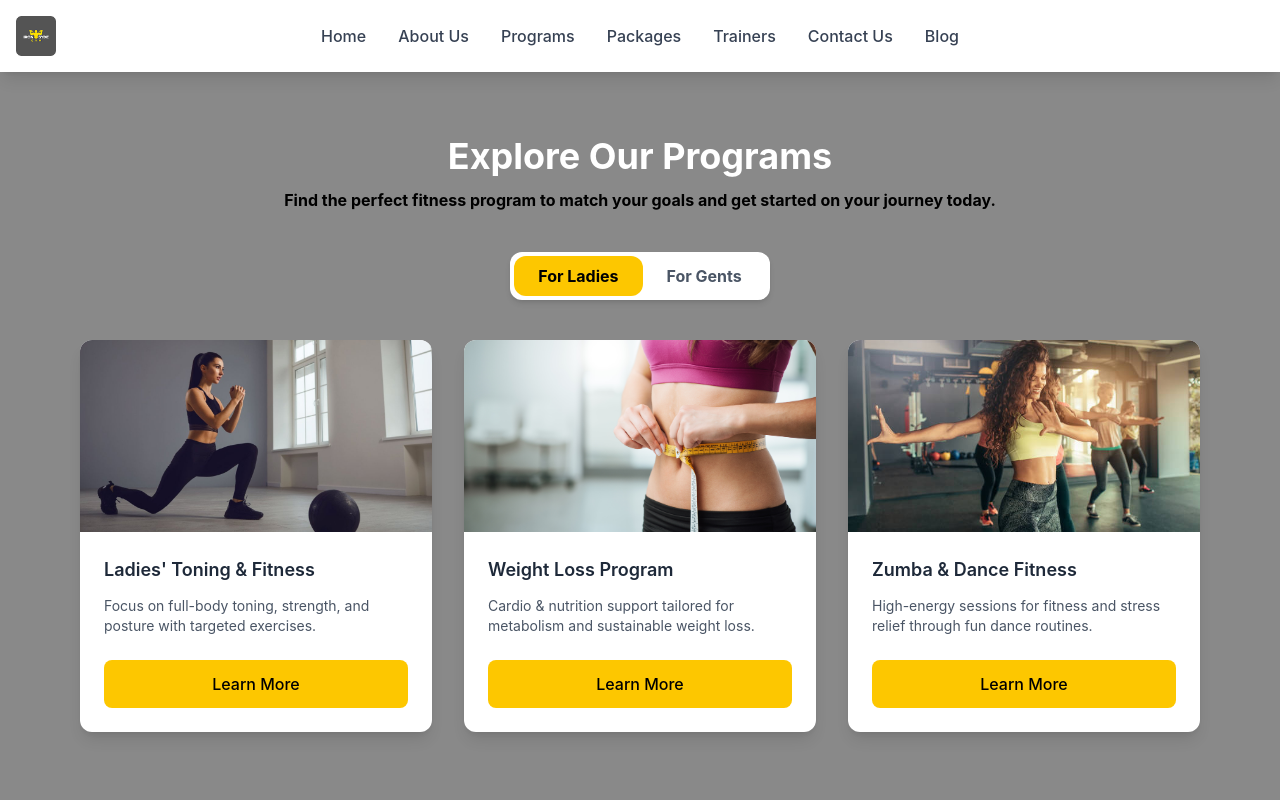
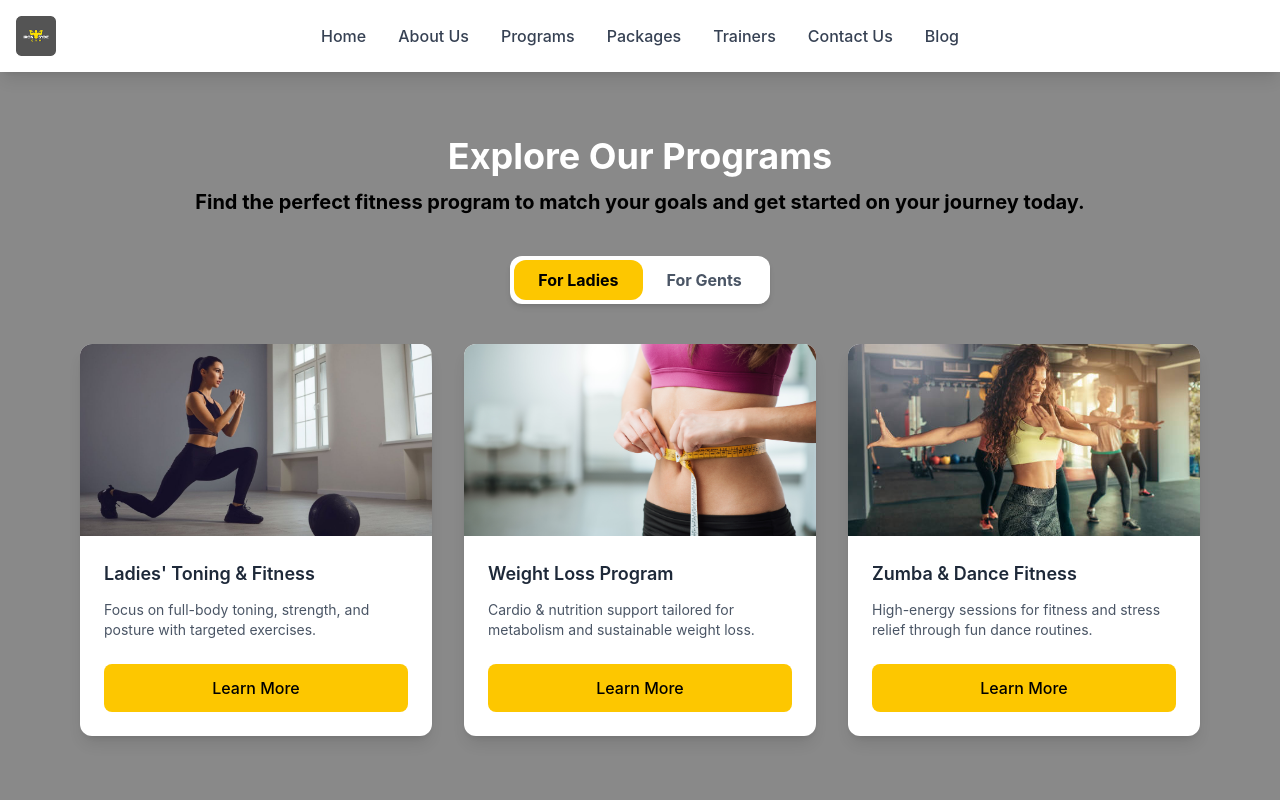
Before and after one commit to supunyasanthaofficial/Gym, a React (Vite) app: page /programs in a window 1280 px wide. Shown: the top 800 px of the page. Built offline with nearby package versions, Linux system fonts and the light colour scheme.

Commit message:
Add text-xl for main p.

```diff
--- a/src/pages/Programs.jsx
+++ b/src/pages/Programs.jsx
@@ -17,7 +17,7 @@
           Explore Our Programs
         </h1>
 
-        <p className="text-center text-black mb-10 font-bold">
+        <p className="text-center text-xl text-black mb-10 font-bold">
           Find the perfect fitness program to match your goals and get started
           on your journey today.
         </p>
```
